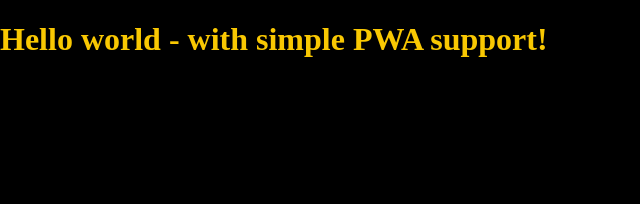
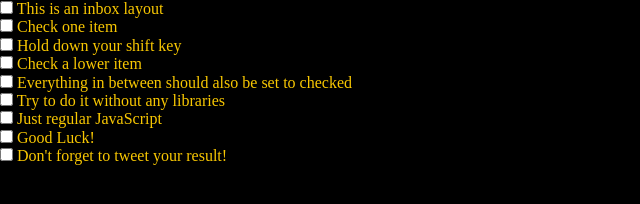
Before and after one commit to kamilpreweda/hold_shift_to_check_multiple_checkboxes, a website: page src/content/index.html in a window 1280 px wide. Shown: the whole page, without its empty margins (0-640 px from the left). Drawn offline with nearby package versions, Linux system fonts and the light colour scheme; files that its build step writes are made by us from their sources.

Commit message:
created body

```diff
--- a/src/content/index.html
+++ b/src/content/index.html
@@ -27,7 +27,45 @@
 </head>
 
 <body>
-  <h1>Hello world - with simple PWA support!</h1>
+
+  <div class="inbox">
+    <div class="item">
+      <input type="checkbox">
+      <label for="checkbox">This is an inbox layout</label>
+    </div>
+    <div class="item">
+      <input type="checkbox">
+      <label for="checkbox">Check one item</label>
+    </div>
+    <div class="item">
+      <input type="checkbox">
+      <label for="checkbox">Hold down your shift key</label>
+    </div>
+    <div class="item">
+      <input type="checkbox">
+      <label for="checkbox">Check a lower item</label>
+    </div>
+    <div class="item">
+      <input type="checkbox">
+      <label for="checkbox">Everything in between should also be set to checked</label>
+    </div>
+    <div class="item">
+      <input type="checkbox">
+      <label for="checkbox">Try to do it without any libraries</label>
+    </div>
+    <div class="item">
+      <input type="checkbox">
+      <label for="checkbox">Just regular JavaScript</label>
+    </div>
+    <div class="item">
+      <input type="checkbox">
+      <label for="checkbox">Good Luck!</label>
+    </div>
+    <div class="item">
+      <input type="checkbox">
+      <label for="checkbox">Don't forget to tweet your result!</label>
+    </div>
+  </div>
 
   <script src="js/main.js"></script>
 </body>
```
